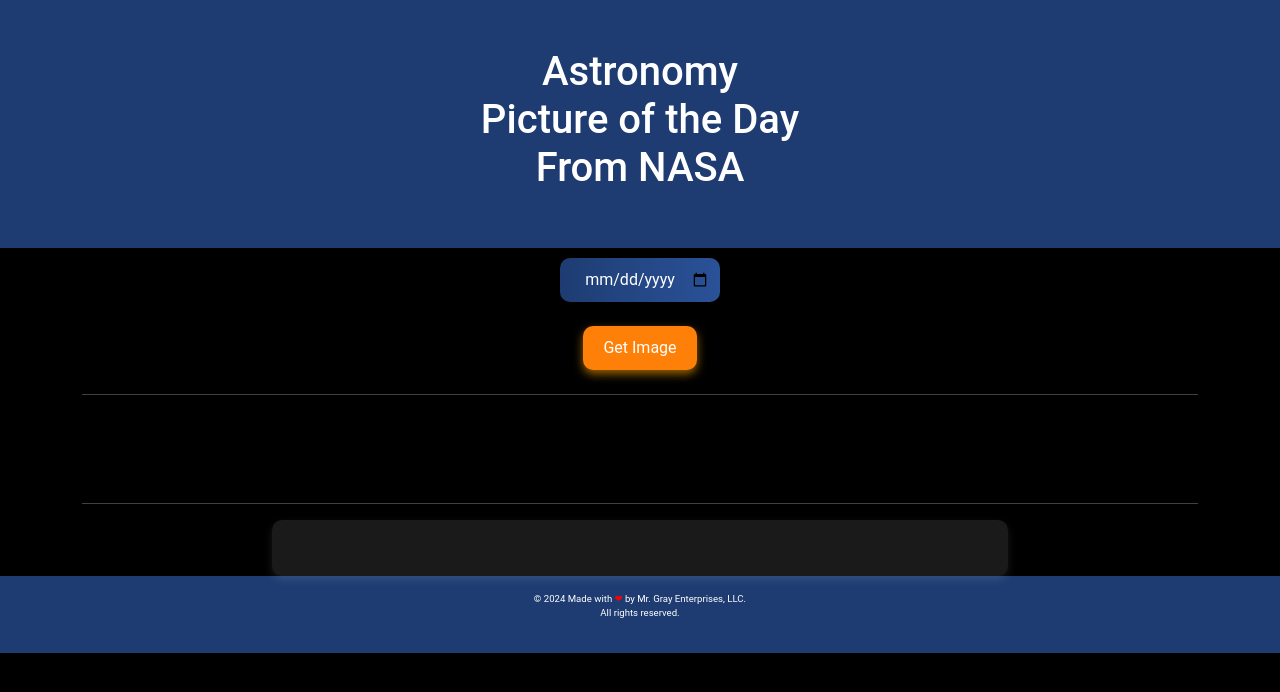
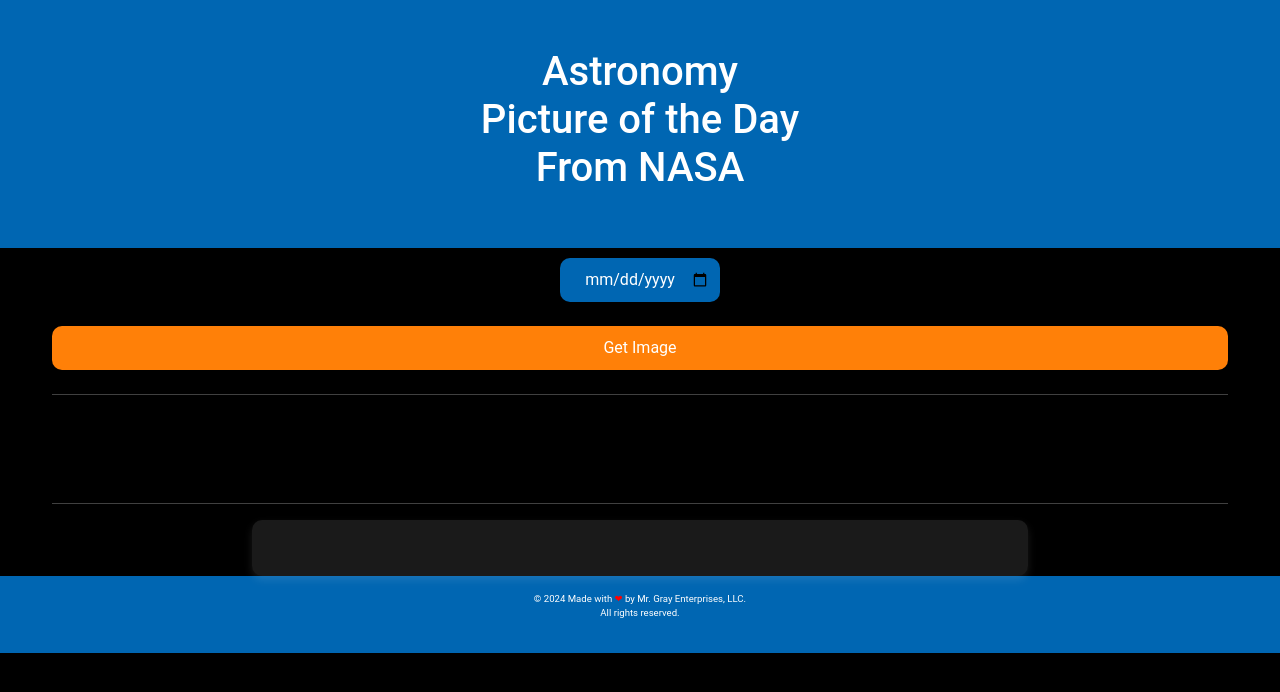
Before and after one commit to abutler911/astropicoftheday, a website: page public/index.html in a window 1280 px wide. Drawn offline with nearby package versions, Linux system fonts and the light colour scheme.

Commit message:
style changes

```diff
--- a/public/styles.css
+++ b/public/styles.css
@@ -7,26 +7,23 @@
 }
 
 header {
-  background-color: #1e3c72;
+  background-color: #0066b2;
   color: white;
   box-shadow: 0 4px 8px rgba(0, 0, 0, 0.2);
 }
-
+.container {
+  max-width: 1200px;
+}
 #date {
   font-size: 1rem;
   text-align: center;
   border: none;
   padding: 10px;
-  background: linear-gradient(to right, #1e3c72, #2a5298);
+  background-color: #0066b2;
   color: #fff;
   border-radius: 10px;
-  box-shadow: 0 4px 8px rgba(0, 0, 0, 0.2);
   margin-top: 10px;
-}
-
-#date:focus {
-  outline: none;
-  box-shadow: 0 0 10px #2a5298;
+  width: 100%;
 }
 
 #copyRight {
@@ -41,8 +38,8 @@
   border: none;
   padding: 10px 20px;
   border-radius: 10px;
-  box-shadow: 0 4px 10px rgba(255, 165, 0, 0.6);
   transition: transform 0.2s, box-shadow 0.3s;
+  width: 100%;
 }
 
 #imageBtn:hover {
@@ -67,7 +64,7 @@
   text-align: justify;
 }
 footer {
-  background-color: #1e3c72;
+  background-color: #0066b2;
   color: white;
   padding: 10px;
   font-size: 0.6rem;
```
